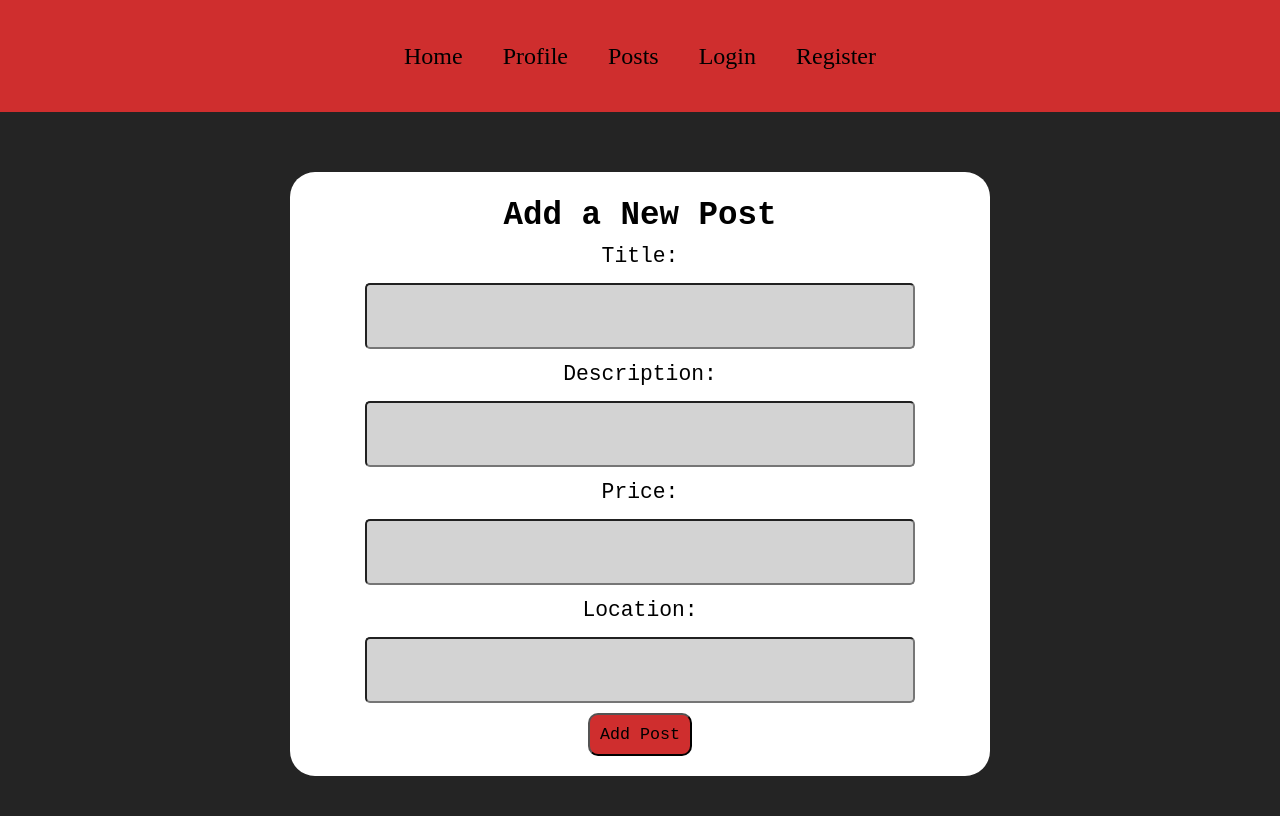
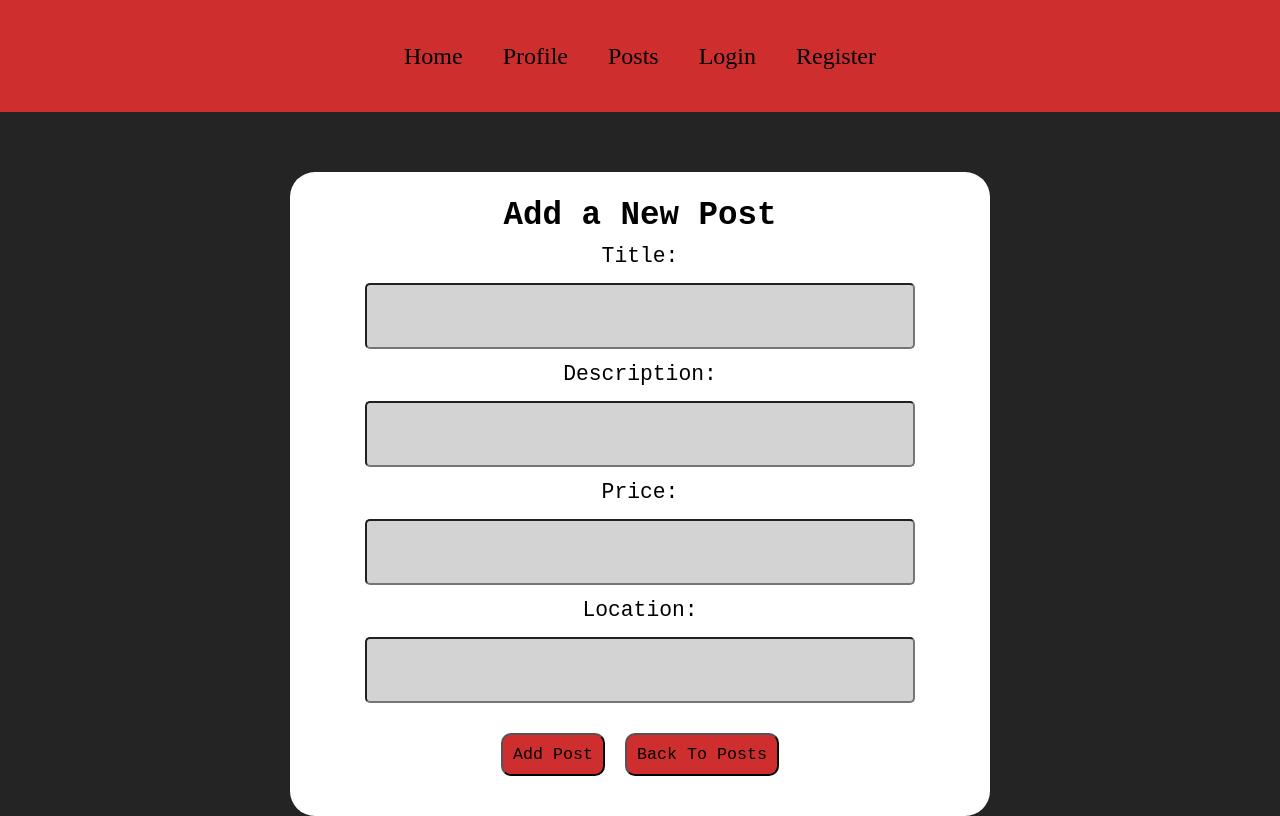
Before and after one commit to Block-30-Stranger-Things/Stranger-Things-Block-30, a React (Vite) app: page /newPost in a window 1280 px wide. Built offline with nearby package versions, Linux system fonts and the light colour scheme; a web font is replaced by a local one.

Commit message:
adding useNavigate, and navigating back to posts when button is clicked

```diff
--- a/src/components/API/index.js
+++ b/src/components/API/index.js
@@ -10,7 +10,7 @@ const BASE_URL = `https://strangers-things.herokuapp.com/api/${COHORT_NAME}`;
 
 
 
-/*posts*/
+/*posts - fetch posts*/
 export const fetchAllPosts = async () => {
     try {
       const response = await fetch(`${BASE_URL}/posts`)
@@ -22,7 +22,6 @@ export const fetchAllPosts = async () => {
       console.error(error);
     }
   }
-
 
 /*new post*/
 export const makePost = async (newPostData, token) => {
--- a/src/components/NewPost.jsx
+++ b/src/components/NewPost.jsx
@@ -1,7 +1,8 @@
 import React from 'react'
 import  { useState } from 'react'
+import { makePost } from './API'
+import { useNavigate } from 'react-router-dom'
 import './NewPost.css'
-import { makePost } from './API'
 
 export default function NewPost() {
 const [newPostData, setNewPostData] = useState( {
@@ -25,6 +26,13 @@ const handelSubmit = async (e) => {
     } catch (error) {
         console.error(error);
     }
+}
+
+//navigate back to posts
+const navigate = useNavigate();
+
+function backToPosts() {
+  navigate('../posts');
 }
 
   return (
@@ -60,7 +68,10 @@ const handelSubmit = async (e) => {
                  onChange={(e) => setNewPostData({...newPostData, location: e.target.value})} />
             </label>
 
-            <button type="submit">Add Post</button>
+           <div className="our-bts">
+             <button type="submit">Add Post</button>
+             <button type="submit" onClick={backToPosts}>Back To Posts</button>
+           </div>
         </form>
     </div>
   )
```
Also changed, not shown: src/components/NewPost.css (line endings or trailing spaces).
